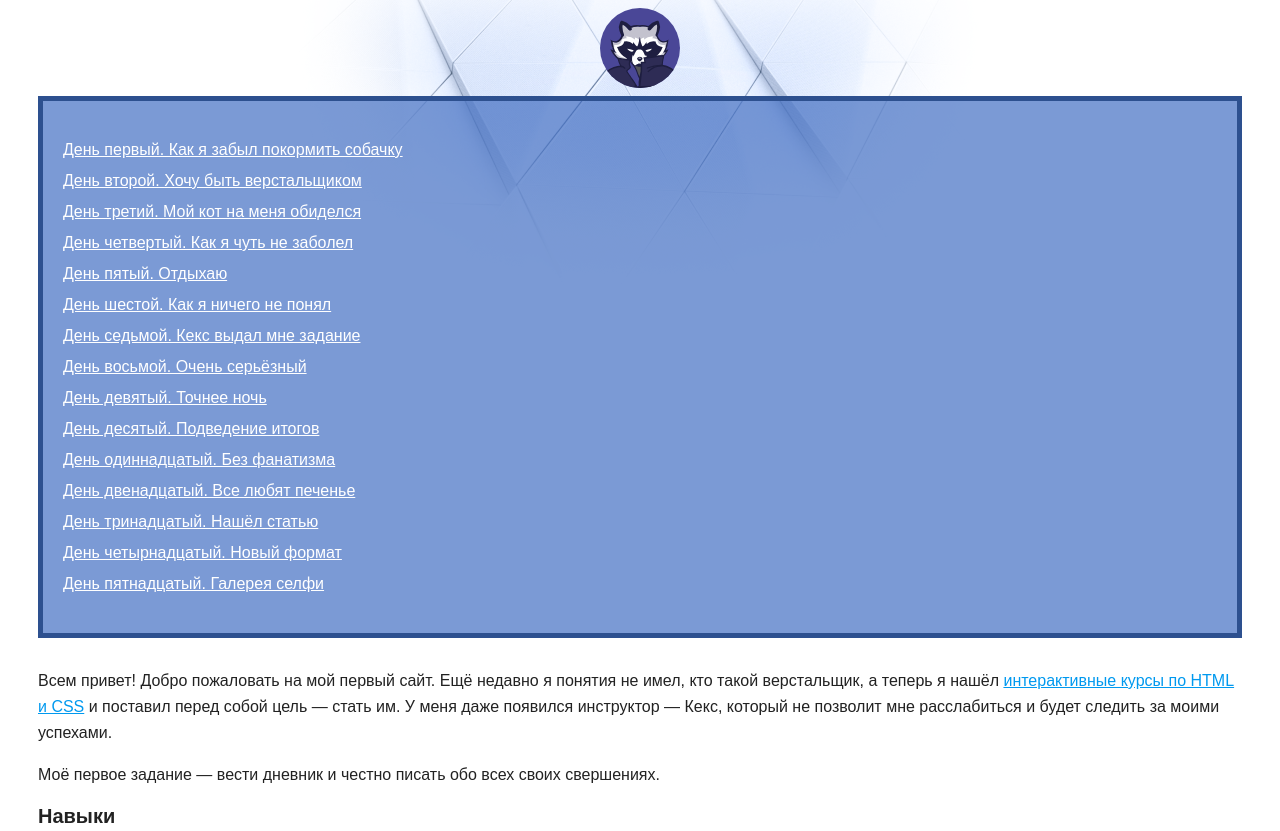
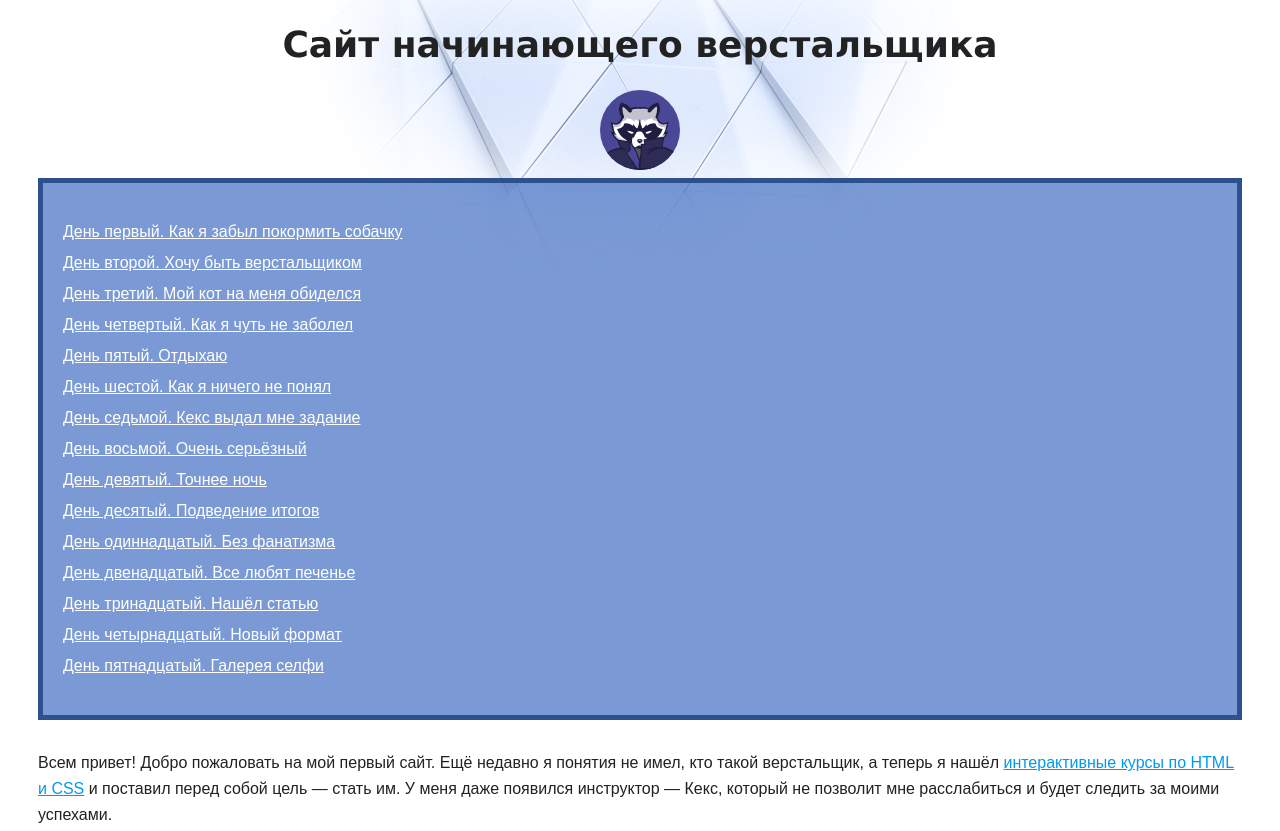
Before and after one commit to ilyazverev1988/site, a plain HTML site: page index.html in a window 1280 px wide. Shown: the top 831 px of the page. Drawn offline with Linux system fonts and the light colour scheme.

Commit message:
Revert "удаление h1"
This reverts commit 1f31132299029b5f9a99b6124c486c5117dc0f89.

```diff
--- a/index.html
+++ b/index.html
@@ -7,7 +7,7 @@
   </head>
   <body>
     <header>
-
+      <h1 class="page-title">Сайт начинающего верстальщика</h1>
     </header>
     <main>
       <div class="avatar-container">
```
